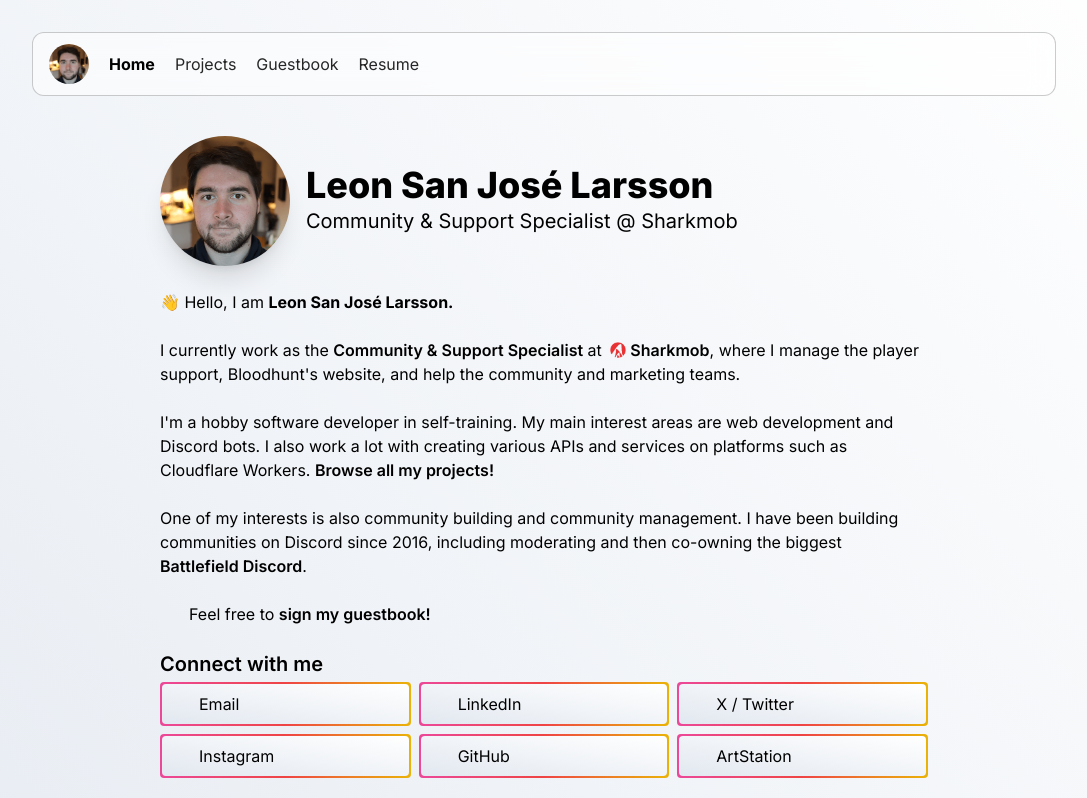
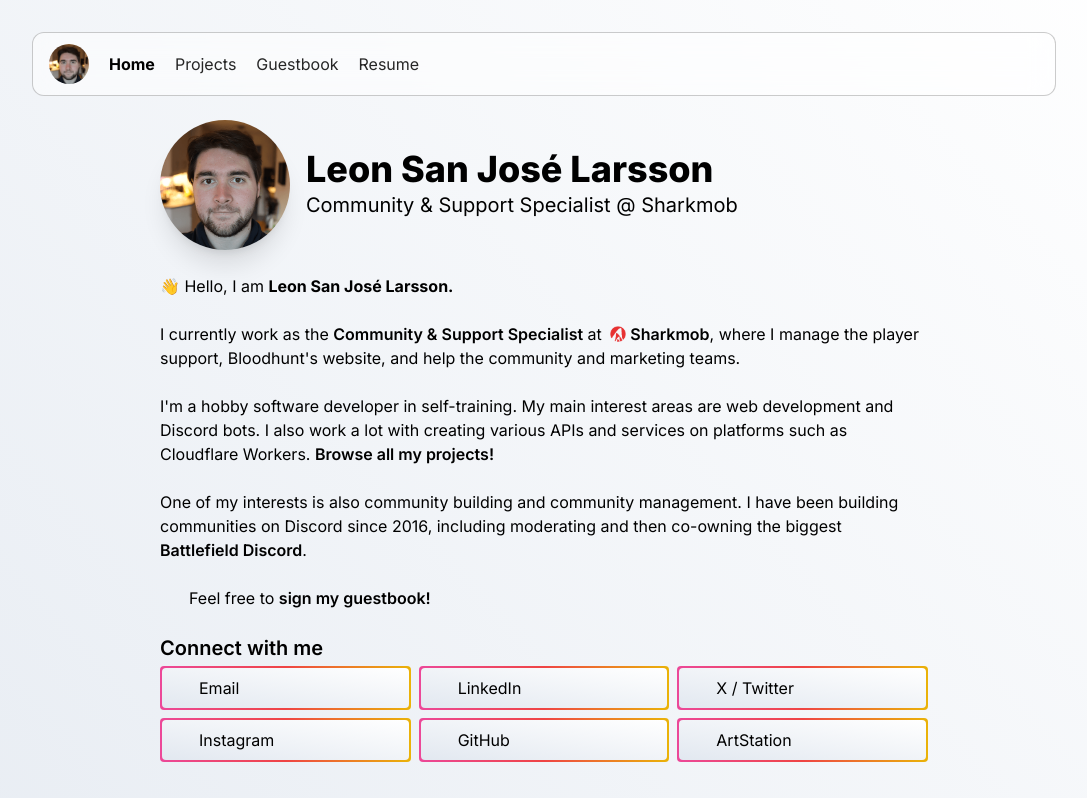
Before and after one commit to leonlarsson/leon-home, a Next.js app: page / in a window 1280 px wide. Shown: the top 798 px of the page, without its empty margins (96-1183 px from the left). Built offline with nearby package versions, Linux system fonts and the light colour scheme; no server answers; a web font is replaced by a local one.

Commit message:
layout: more specific padding

```diff
--- a/app/(main)/layout.tsx
+++ b/app/(main)/layout.tsx
@@ -35,8 +35,9 @@ export default ({ children }: { children: React.ReactNode }) => {
     <html className="min-h-[100svh] overflow-y-scroll bg-gradient-to-bl from-white to-slate-200 dark:from-kinda-black dark:to-kinda-black" lang="en">
       <body className={`${inter.className} select-none text-black dark:text-kinda-white`}>
         <Header />
-        {/* Below 490px width, add bottom margin to accomodate the bottom overlay header. Add relative if issues occur */}
-        <div className="container mx-auto p-4 text-center transition-all max-[490px]:mb-24">{children}</div>
+        {/* Below 490px (no header) width, add bottom margin to accomodate the bottom overlay header. Add relative if issues occur */}
+        {/* Also below 490px width, add some padding to the top */}
+        <div className="container mx-auto px-4 pb-10 text-center transition-all max-[490px]:mb-24 max-[490px]:pt-3">{children}</div>
       </body>
     </html>
   );
```
